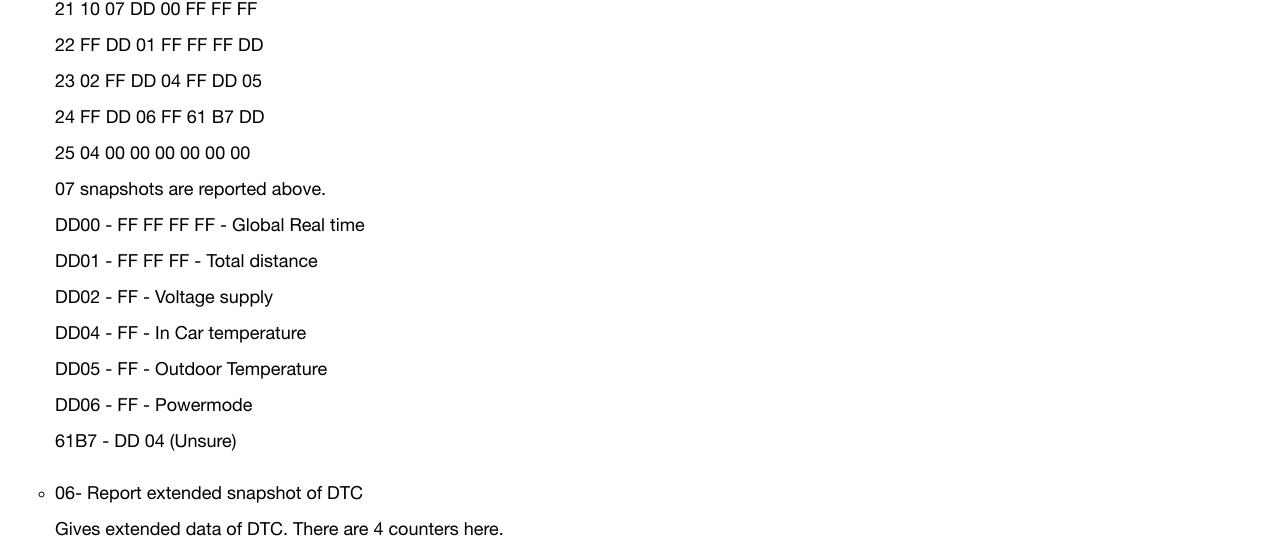
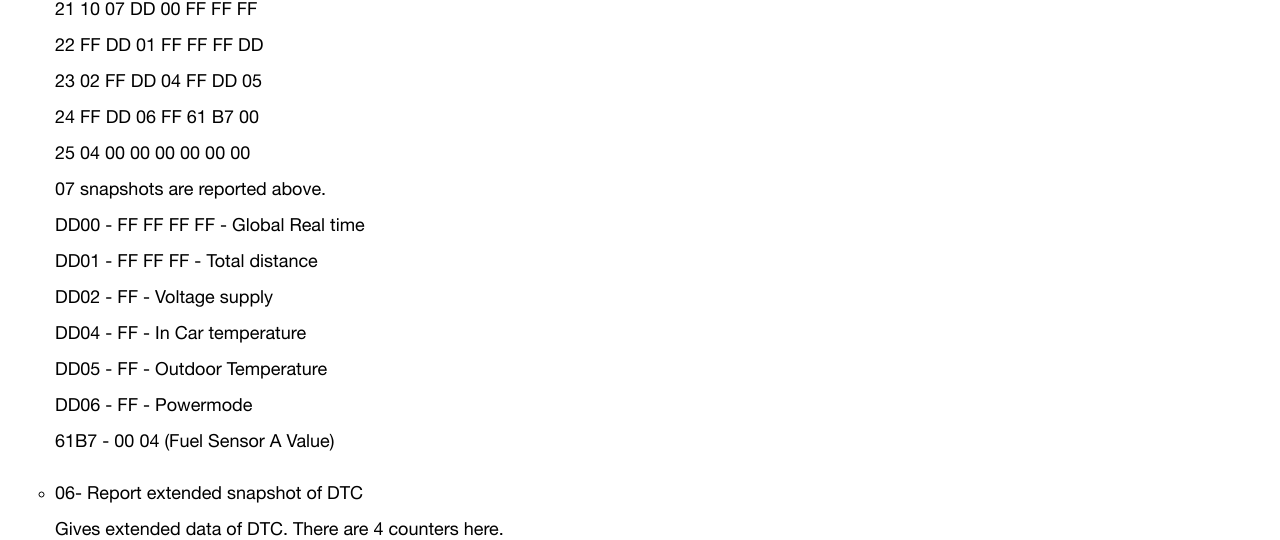
Before and after one commit to karthik-balu/karthik-balu.github.io, a Jekyll site: the page built from _posts/2017-11-25-DTCs.html, in a window 1280 px wide and 900 px high, scrolled down 2077 px. Shown: the part 151-691 px from the top of the window. Built offline with Jekyll 4.4.1, drawn with Linux system fonts in a browser that asks for light colours.

Commit message:
Update 2017-11-25-DTCs.html
Typo Fix

```diff
--- a/_posts/2017-11-25-DTCs.html
+++ b/_posts/2017-11-25-DTCs.html
@@ -76,7 +76,7 @@ category: projects
 			21 10 07 DD 00 FF FF FF <br>
 			22 FF DD 01 FF FF FF DD <br>
 			23 02 FF DD 04 FF DD 05 <br>
-			24 FF DD 06 FF 61 B7 DD <br>
+			24 FF DD 06 FF 61 B7 00 <br>
 			25 04 00 00 00 00 00 00 <br>
 			07 snapshots are reported above. <br>
 			DD00 - FF FF FF FF - Global Real time <br>
@@ -85,7 +85,7 @@ category: projects
 			DD04 - FF - In Car temperature <br>
 			DD05 - FF - Outdoor Temperature <br>
 			DD06 - FF - Powermode <br>
-			61B7 - DD 04 (Unsure) <br>
+			61B7 - 00 04 (Fuel Sensor A Value) <br>
 		</p>
 
       <li>06- Report extended snapshot of DTC</li>
```
